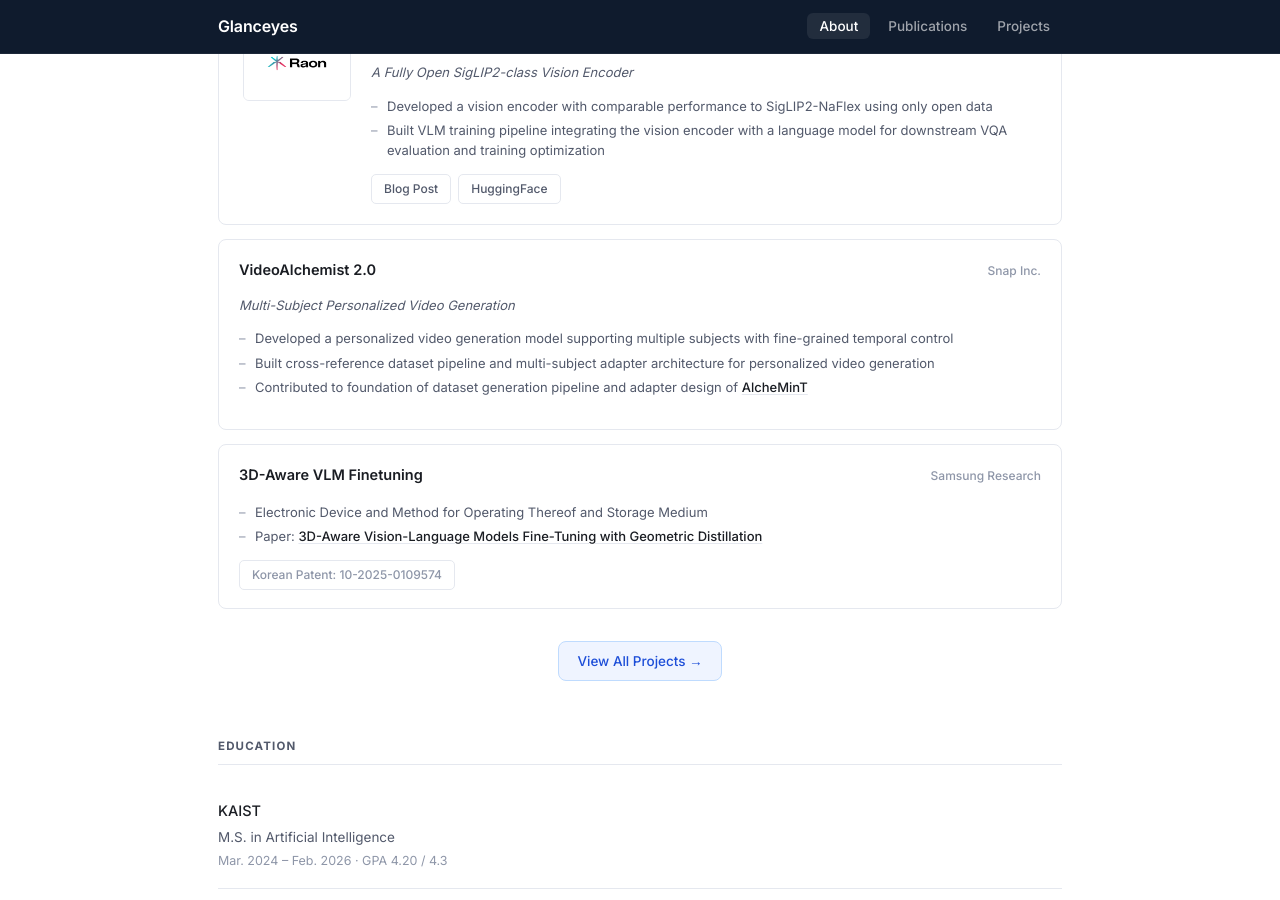
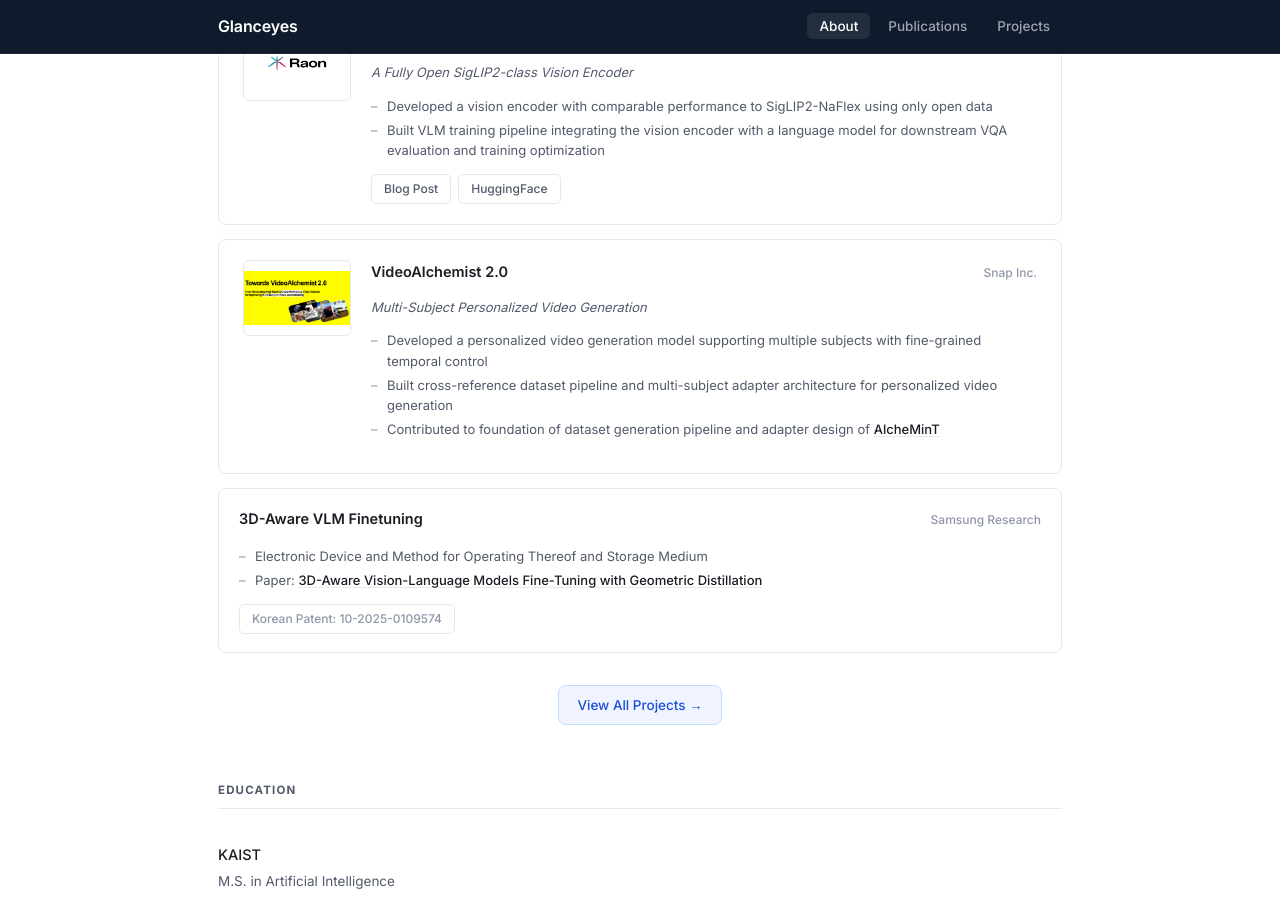
Before and after one commit to Glanceyes/Glanceyes.github.io, a Jekyll site: the page built from _pages/index.md, in a window 1280 px wide and 900 px high, scrolled down 2525 px. Built offline with Jekyll 4.4.1, drawn with Linux system fonts in a browser that asks for light colours.

Commit message:
Add VideoAlchemist 2.0 thumbnail to main page Selected Projects
Co-Authored-By: Claude Sonnet 4.6 <noreply@anthropic.com>

```diff
--- a/_pages/index.md
+++ b/_pages/index.md
@@ -244,17 +244,22 @@ description: Griffin Sunho (Seonho) Lee – Applied AI Researcher at Krafton AI
       </div>
     </div>
 
-    <div class="project-card" id="videoalchemist">
-      <div class="project-header">
-        <div class="project-title">VideoAlchemist 2.0</div>
-        <span class="project-org">Snap Inc.</span>
+    <div class="project-card has-thumb" id="videoalchemist">
+      <div class="project-card-inner">
+        <img class="project-thumb" src="/images/projects/videoalchemist.png" alt="VideoAlchemist 2.0" style="object-fit:contain; background:#fff;">
+        <div style="flex:1; min-width:0;">
+          <div class="project-header">
+            <div class="project-title">VideoAlchemist 2.0</div>
+            <span class="project-org">Snap Inc.</span>
+          </div>
+          <div class="project-subtitle">Multi-Subject Personalized Video Generation</div>
+          <ul class="project-bullets">
+            <li>Developed a personalized video generation model supporting multiple subjects with fine-grained temporal control</li>
+            <li>Built cross-reference dataset pipeline and multi-subject adapter architecture for personalized video generation</li>
+            <li>Contributed to foundation of dataset generation pipeline and adapter design of <a href="https://arxiv.org/abs/2512.10943" target="_blank">AlcheMinT</a></li>
+          </ul>
+        </div>
       </div>
-      <div class="project-subtitle">Multi-Subject Personalized Video Generation</div>
-      <ul class="project-bullets">
-        <li>Developed a personalized video generation model supporting multiple subjects with fine-grained temporal control</li>
-        <li>Built cross-reference dataset pipeline and multi-subject adapter architecture for personalized video generation</li>
-        <li>Contributed to foundation of dataset generation pipeline and adapter design of <a href="https://arxiv.org/abs/2512.10943" target="_blank">AlcheMinT</a></li>
-      </ul>
     </div>
 
     <div class="project-card">
```
